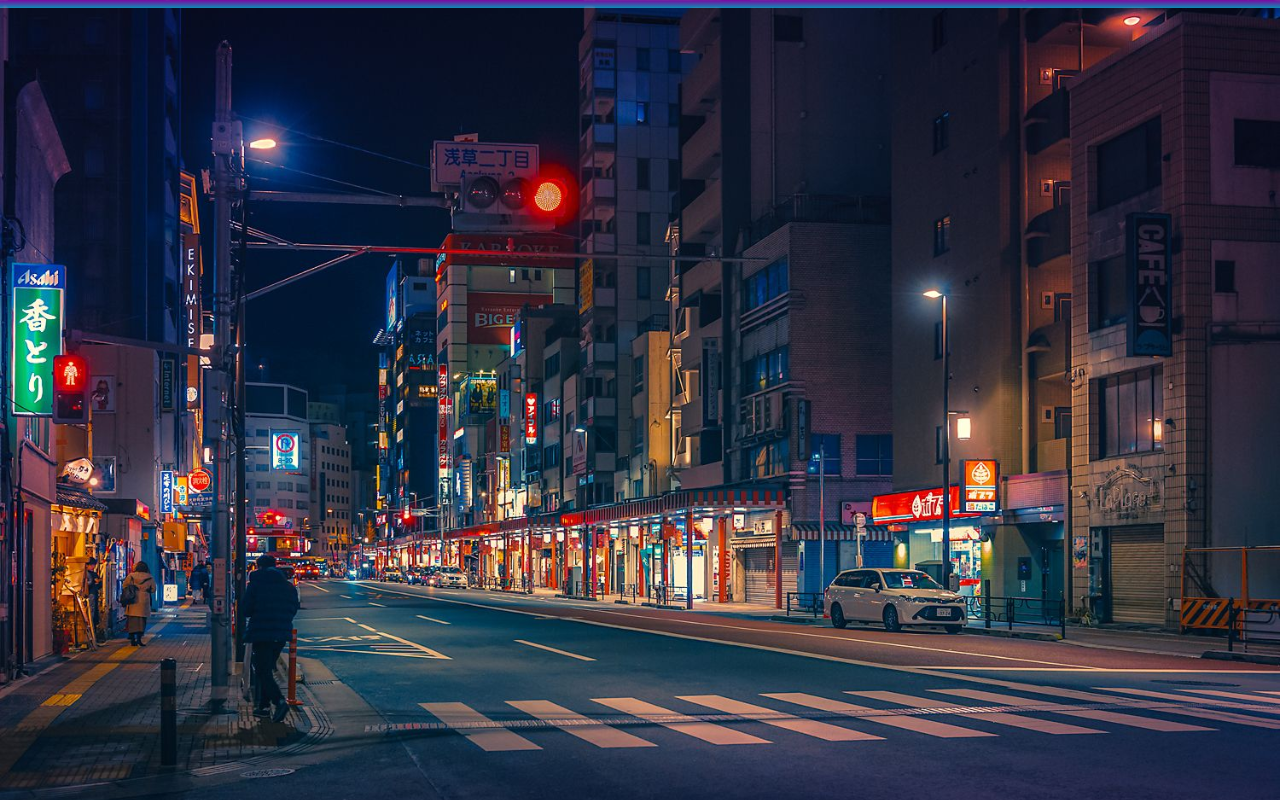
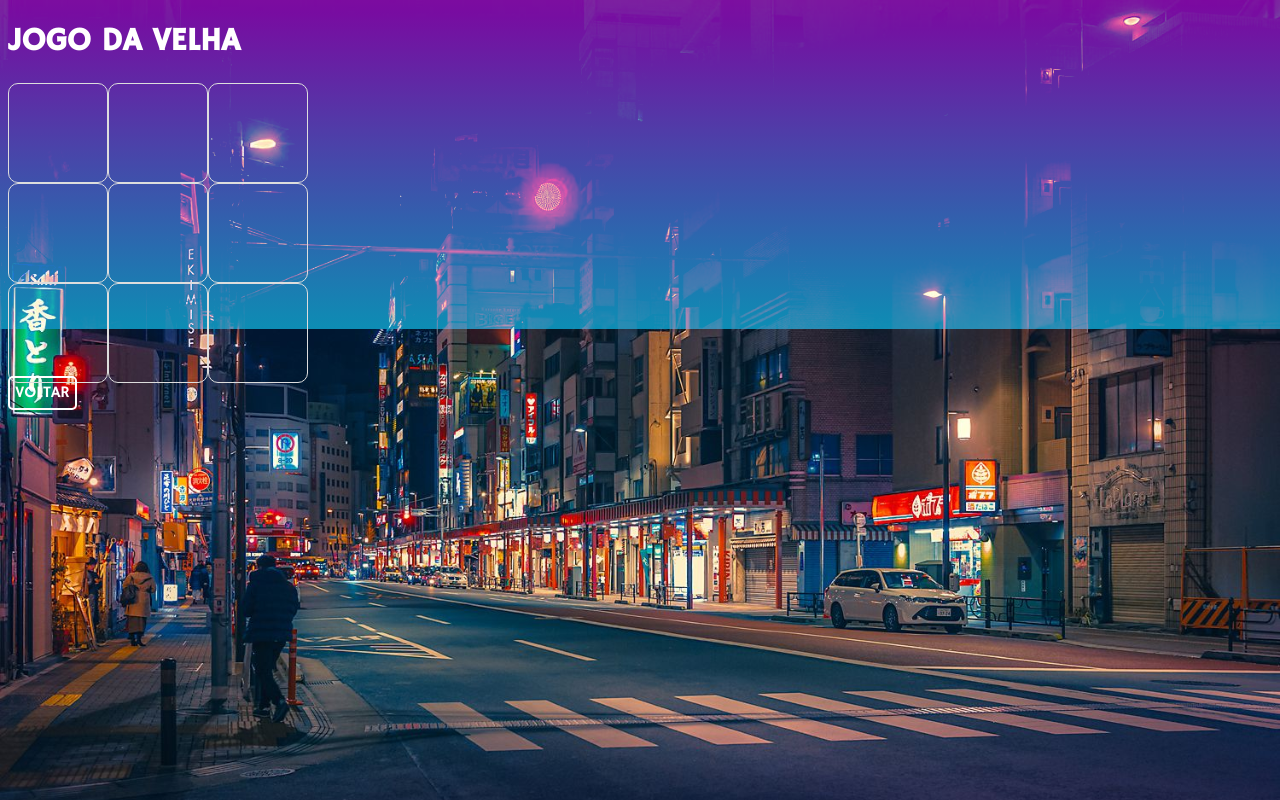
Before and after one commit to ServuloB/ProvaFun-es, a React (Create React App) app in the folder site/: page /velha in a window 1280 px wide. Before the commit this address had no page. Built offline with nearby package versions, Linux system fonts and the light colour scheme.

Commit message:
melhor q nada ne

```diff
--- a/site/src/home/index.js
+++ b/site/src/home/index.js
@@ -25,6 +25,7 @@ export default function Home(){
             <Link to='/f10'>FUNÇÃO 10</Link>
             <Link to='/f11'>FUNÇÃO 11</Link>
             <Link to='/f12'>FUNÇÃO 12</Link>
+            <Link to='/velha'>JOGO DA VELHA</Link>
             </div>
             </div>
         </section>
--- a/site/src/routes.js
+++ b/site/src/routes.js
@@ -11,6 +11,7 @@ import Funcao9 from './f9'
 import Funcao10 from './f10'
 import Funcao11 from './f11'
 import Funcao12 from './f12'
+import Velha from './velha'
 import Home from './home'
 
 export default function Rotas(){
@@ -30,6 +31,7 @@ return(
     <Route path='/f10' element={<Funcao10/>}/>
     <Route path='/f11' element={<Funcao11/>}/>
     <Route path='/f12' element={<Funcao12/>}/>
+    <Route path='/velha' element={<Velha/>}/>
   </Routes>
   </BrowserRouter>
  );
--- /dev/null
+++ b/site/src/velha/index.js
@@ -0,0 +1,136 @@
+import './index.scss'
+import { useState } from "react";
+import { Link } from "react-router-dom";
+
+function pegarInicio() {
+  const state = {};
+  for (let r = 0; r < 3; r++) {
+    for (let c = 0; c < 3; c++) {
+      state[`${r}-${c}`] = null;
+    }
+  }
+  return state;
+}
+
+const Chave = (index) => {
+  const row = Math.floor(index / 3);
+  const col = index % 3;
+  return `${row}-${col}`;
+};
+
+const getLabel = (value) => {
+  if (!value) {
+    return null;
+  }
+  return value > 0 ? 'O' : 'X';
+};
+
+function getVencedor(v) {
+  for (let r = 0; r < 3; r++) {
+    for (let c = 0; c < 3; c++) {
+      const linha =
+        v[`${r}-${c}`] +
+        v[`${r}-${c + 1}`] +
+        v[`${r}-${c + 2}`];
+      if (linha === 3 || linha === -3) {
+        return linha;
+      }
+
+      const coluna =
+        v[`${r}-${c}`] +
+        v[`${r + 1}-${c}`] +
+        v[`${r + 2}-${c}`];
+      if (coluna === 3 || coluna === -3) {
+        return coluna;
+      }
+
+      const diagonal =
+        v[`${r}-${c}`] +
+        v[`${r + 1}-${c + 1}`] +
+        v[`${r + 2}-${c + 2}`];
+      if (diagonal === 3 || diagonal === -3) {
+        return diagonal;
+      }
+
+      const DiagonalReversa =
+        v[`${r}-${c}`] +
+        v[`${r + 1}-${c - 1}`] +
+        v[`${r + 2}-${c - 2}`];
+      if (
+        DiagonalReversa === 3 ||
+        DiagonalReversa === -3
+      ) {
+        return DiagonalReversa;
+      }
+    }
+  }
+
+  return null;
+}
+
+const Game = () => {
+  const [values, setValues] = useState(pegarInicio);
+  const [player, setPlayer] = useState(1);
+  const [Vencedor, setVencedor] = useState(null);
+
+  function handleClick(key) {
+    if (Vencedor || values[key]) {
+      return;
+    }
+    const novosValores = {
+      ...values,
+      [key]: player
+    };
+    setValues(novosValores);
+    setPlayer(player * -1);
+    const novoVencedor = getVencedor(novosValores);
+
+    if (novoVencedor) {
+      setVencedor(novoVencedor > 0 ? 1 : -1);
+    }
+  }
+
+  function resetar() {
+    setVencedor(null);
+    setValues(pegarInicio);
+    setPlayer(1);
+  }
+
+  const Empate =
+    Object.values(values).filter(Boolean).length === 9 &&
+    !Vencedor;
+
+  return (
+    <div className="Game">
+        <h1>JOGO DA VELHA</h1>
+      <div className="GameTabuleiro">
+        {Array.from({ length: 9 }).map((_, index) => {
+          const key = Chave(index);
+          return (
+            <button className='botao'
+              key={index}
+
+              onClick={() => handleClick(key)}
+            >
+              {getLabel(values[key])}
+            </button>
+          );
+        })}
+      </div>
+      {(Vencedor || Empate) && (
+        <div className="menu">
+          {Vencedor ? (
+            <p className='i'>O ganhador é: {Vencedor > 0 ? 'O' : 'X'}</p>
+          ) : (
+            <p className='i'>Houve um empate</p>
+          )}
+          <button className='botao' onClick={resetar}>Reiniciar</button>
+        </div>
+      )}
+      <Link to='/'>VOLTAR</Link>
+    </div>
+
+  );
+};
+
+export default Game;
--- /dev/null
+++ b/site/src/velha/index.scss
@@ -0,0 +1,46 @@
+.Game {
+    position: relative;
+    width: 300px;
+    height: 300px;
+    color: #ddd;
+  }
+
+  .menu {
+    display: flex;
+    flex-direction: column;
+    position: absolute;
+    top: 50%;
+    left: 50%;
+    transform: translateX(-50%) translateY(-50%);
+    background: rgba(255, 255, 255, 100);
+    border-radius: 10px;
+    padding: 15px;
+    color: #ddd;
+  }
+
+  .GameTabuleiro {
+    width: 100%;
+    height: 100%;
+    display: grid;
+    grid-template-columns: repeat(3, 1fr);
+  }
+
+  .GameTabuleiro button {
+
+    border: 1px solid #ddd;
+    font-size: 4rem;
+    line-height: 0;
+    background: none;
+    color: #ddd;
+  }
+
+  .i{
+    color: black;
+  }
+
+  .botao{
+    color: #ddd;
+    background-color: rgb(142, 15, 180);
+    border-radius: 10px;
+    text-decoration: none;
+  }
```
